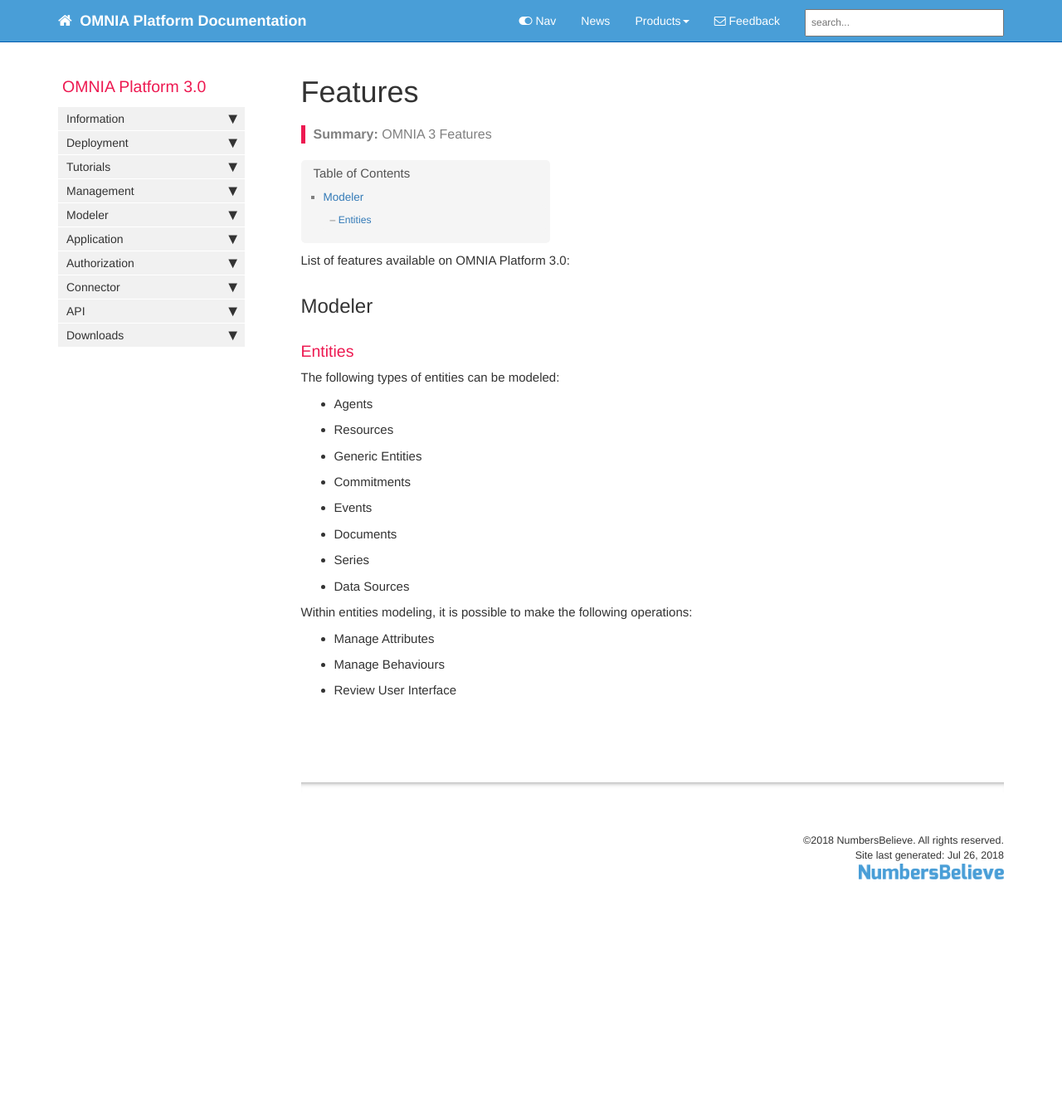
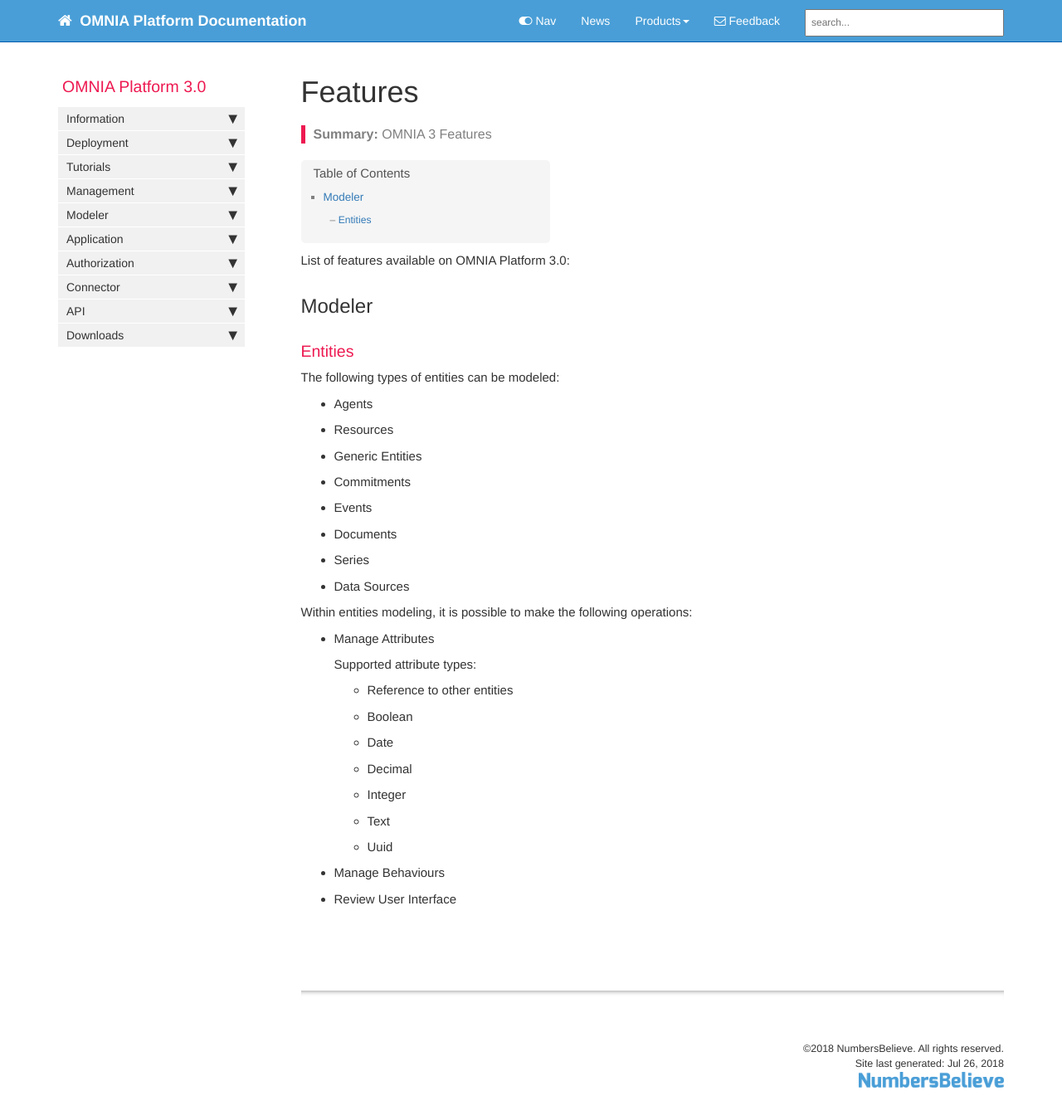
Before and after one commit to daniel8lopes/omnia3, a Jekyll site: the page built from docs/pages/omnia3/Introduction/omnia3_features.md, in a window 1280 px wide and 1371 px high. Shown: the top 1350 px of the window at 83% size. Built offline with Jekyll 4.4.1, drawn with Linux system fonts in a browser that asks for light colours; nearby versions of some CDN libraries; comment, search, counter and statistics services are not loaded.

Commit message:
Update omnia3_features.md

```diff
--- a/docs/pages/omnia3/Introduction/omnia3_features.md
+++ b/docs/pages/omnia3/Introduction/omnia3_features.md
@@ -27,5 +27,16 @@ The following types of entities can be modeled:
 Within entities modeling, it is possible to make the following operations:
 
 - Manage Attributes
+
+    Supported attribute types:
+
+    - Reference to other entities
+    - Boolean
+    - Date
+    - Decimal
+    - Integer
+    - Text
+    - Uuid
+
 - Manage Behaviours
 - Review User Interface
```
